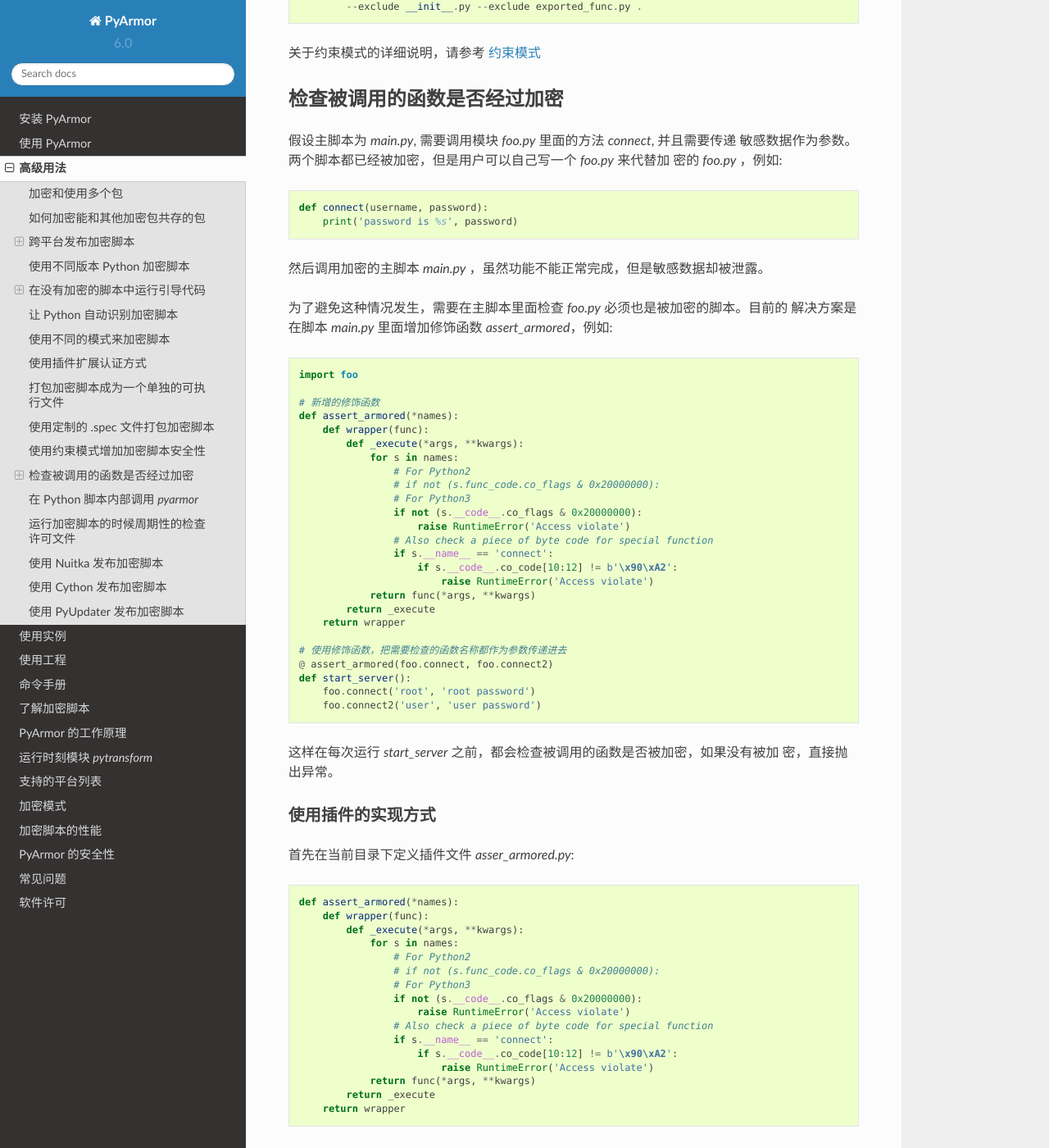
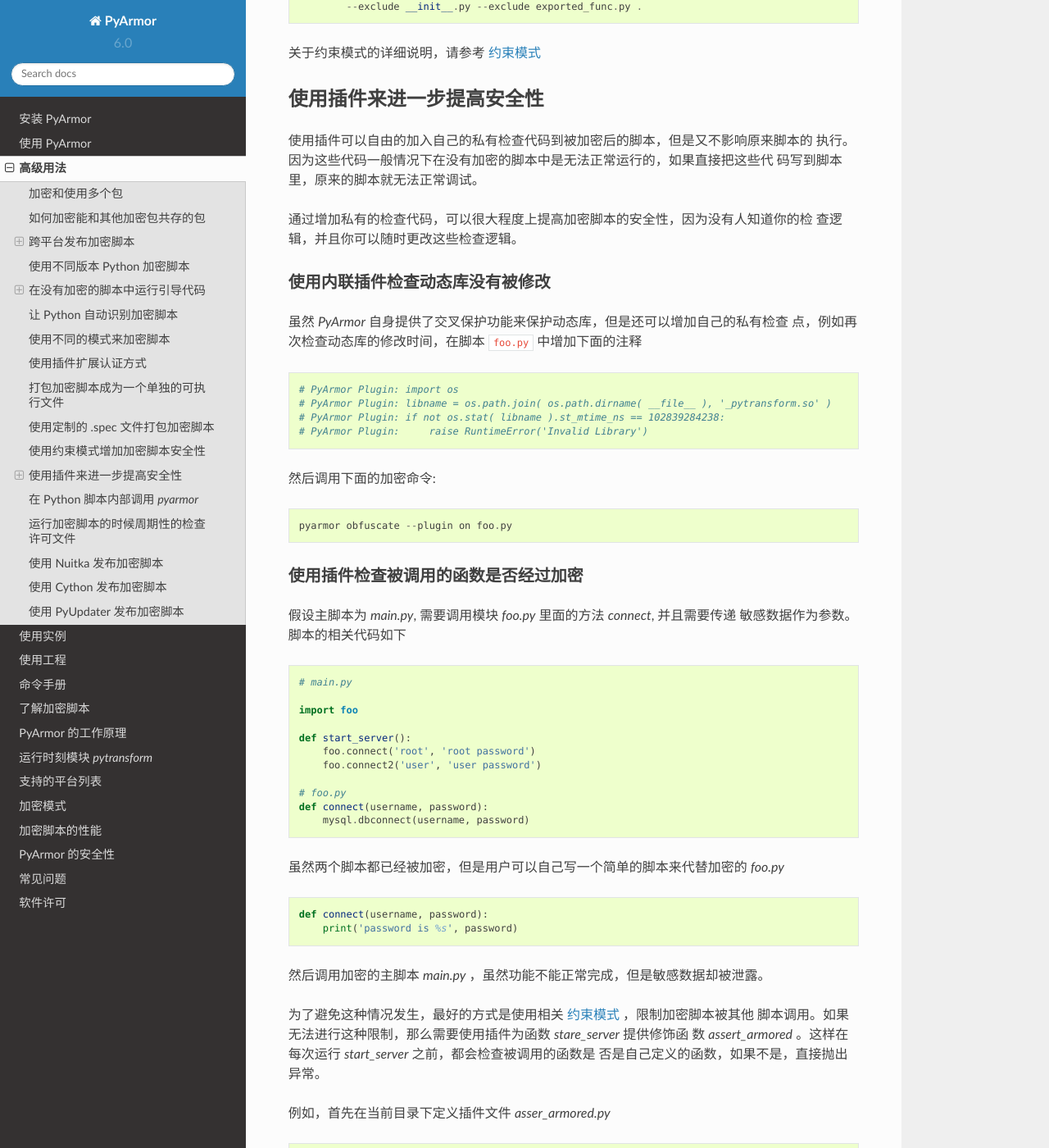
Before and after one commit to dashingsoft/pyarmor-docs-zh, a Sphinx documentation site: the page built from docs/advanced.rst, in a window 1280 px wide and 1400 px high, scrolled down 12703 px. Shown: the whole window at 82% size. Built offline with Sphinx 7.4.7 and the Read the Docs theme 2.0.0, drawn with Linux system fonts in a browser that asks for light colours; some of the changed text lies outside the part shown.

Commit message:
Refine plugin samples

```diff
--- a/docs/advanced.rst
+++ b/docs/advanced.rst
@@ -574,35 +574,77 @@
 
 关于约束模式的详细说明，请参考 :ref:`约束模式`
 
+使用插件来进一步提高安全性
+--------------------------
+
+使用插件可以自由的加入自己的私有检查代码到被加密后的脚本，但是又不影响原来脚本的
+执行。因为这些代码一般情况下在没有加密的脚本中是无法正常运行的，如果直接把这些代
+码写到脚本里，原来的脚本就无法正常调试。
+
+通过增加私有的检查代码，可以很大程度上提高加密脚本的安全性，因为没有人知道你的检
+查逻辑，并且你可以随时更改这些检查逻辑。
+
+使用内联插件检查动态库没有被修改
+~~~~~~~~~~~~~~~~~~~~~~~~~~~~~~~~
+
+虽然 `PyArmor` 自身提供了交叉保护功能来保护动态库，但是还可以增加自己的私有检查
+点，例如再次检查动态库的修改时间，在脚本 ``foo.py`` 中增加下面的注释
+
+.. code:: python
+
+  # PyArmor Plugin: import os
+  # PyArmor Plugin: libname = os.path.join( os.path.dirname( __file__ ), '_pytransform.so' )
+  # PyArmor Plugin: if not os.stat( libname ).st_mtime_ns == 102839284238:
+  # PyArmor Plugin:     raise RuntimeError('Invalid Library')
+
+然后调用下面的加密命令::
+
+  pyarmor obfuscate --plugin on foo.py
+
 .. _checking imported function is obfuscated:
 
-检查被调用的函数是否经过加密
-----------------------------
+使用插件检查被调用的函数是否经过加密
+~~~~~~~~~~~~~~~~~~~~~~~~~~~~~~~~~~~~
 
 假设主脚本为 `main.py`, 需要调用模块 `foo.py` 里面的方法 `connect`, 并且需要传递
-敏感数据作为参数。两个脚本都已经被加密，但是用户可以自己写一个 `foo.py` 来代替加
-密的 `foo.py` ，例如::
+敏感数据作为参数。脚本的相关代码如下
+
+.. code:: python
+
+    # main.py
+
+    import foo
+
+    def start_server():
+        foo.connect('root', 'root password')
+        foo.connect2('user', 'user password')
+
+    # foo.py
+    def connect(username, password):
+        mysql.dbconnect(username, password)
+
+虽然两个脚本都已经被加密，但是用户可以自己写一个简单的脚本来代替加密的 `foo.py`
+
+.. code:: python
 
     def connect(username, password):
         print('password is %s', password)
 
 然后调用加密的主脚本 `main.py` ，虽然功能不能正常完成，但是敏感数据却被泄露。
 
-为了避免这种情况发生，需要在主脚本里面检查 `foo.py` 必须也是被加密的脚本。目前的
-解决方案是在脚本 `main.py` 里面增加修饰函数 `assert_armored`，例如::
+为了避免这种情况发生，最好的方式是使用相关 :ref:`约束模式` ，限制加密脚本被其他
+脚本调用。如果无法进行这种限制，那么需要使用插件为函数 `stare_server` 提供修饰函
+数 `assert_armored` 。这样在每次运行 `start_server` 之前，都会检查被调用的函数是
+否是自己定义的函数，如果不是，直接抛出异常。
 
-    import foo
+例如，首先在当前目录下定义插件文件 `asser_armored.py`
 
-    # 新增的修饰函数
+.. code:: python
+
     def assert_armored(*names):
         def wrapper(func):
             def _execute(*args, **kwargs):
                 for s in names:
-                    # For Python2
-                    # if not (s.func_code.co_flags & 0x20000000):
-                    # For Python3
-                    if not (s.__code__.co_flags & 0x20000000):
-                        raise RuntimeError('Access violate')
                     # Also check a piece of byte code for special function
                     if s.__name__ == 'connect':
                         if s.__code__.co_code[10:12] != b'\x90\xA2':
@@ -611,37 +653,9 @@
             return _execute
         return wrapper
 
-    # 使用修饰函数，把需要检查的函数名称都作为参数传递进去
-    @ assert_armored(foo.connect, foo.connect2)
-    def start_server():
-        foo.connect('root', 'root password')
-        foo.connect2('user', 'user password')
+然后修改 `main.py`, 增加相应的插件注释桩，修改后的代码如下
 
-这样在每次运行 `start_server` 之前，都会检查被调用的函数是否被加密，如果没有被加
-密，直接抛出异常。
-
-使用插件的实现方式
-~~~~~~~~~~~~~~~~~~
-首先在当前目录下定义插件文件 `asser_armored.py`::
-
-    def assert_armored(*names):
-        def wrapper(func):
-            def _execute(*args, **kwargs):
-                for s in names:
-                    # For Python2
-                    # if not (s.func_code.co_flags & 0x20000000):
-                    # For Python3
-                    if not (s.__code__.co_flags & 0x20000000):
-                        raise RuntimeError('Access violate')
-                    # Also check a piece of byte code for special function
-                    if s.__name__ == 'connect':
-                        if s.__code__.co_code[10:12] != b'\x90\xA2':
-                            raise RuntimeError('Access violate')
-                return func(*args, **kwargs)
-            return _execute
-        return wrapper
-
-然后修改 `main.py`, 增加相应的插件注释桩，例如::
+.. code:: python
 
     import foo
 
@@ -652,15 +666,14 @@
         foo.connect('root', 'root password')
         ...
 
-这样基本不影响原来的脚本调试，在加密脚本的时候只需要指定插件就可以::
+在加密脚本的时候只需要指定插件就可以::
 
     pyarmor obfuscate --plugin assert_armored main.py
 
-.. note::
+.. important::
 
-   在 v5.7.2 之后，还支持这种格式的插件桩::
-
-       # @pyarmor_assert_armored(foo.connect, foo.connect2)
+   上面的函数 ``assert_armored`` 只是示例，不一定能正常运行，为了保证安全性，请
+   编写自己私有的检查代码。
 
 .. _call pyarmor from python script:
 
--- a/docs/usage.rst
+++ b/docs/usage.rst
@@ -201,4 +201,16 @@
 对于复杂的应用，例如传入额外的参数到 `Pyinstaller` 等，请参考命令 :ref:`pack` 和
 :ref:`如何打包加密脚本`
 
+进一步提高加密脚本的安全性
+--------------------------
+
+下面这些 `PyArmor`_ 的特征可以进一步提高加密脚本的安全性:
+
+1. 如果平台支持启用 :ref:`高级模式`
+2. 使用相应 :ref:`约束模式` 来加密脚本
+3. :ref:`使用工程` 来配置更高安全级别的加密模式 `obf_mode=2`
+4. :ref:`使用插件来进一步提高安全性`
+
+关于加密脚本的安全性的说明，请参考 :ref:`PyArmor 的安全性`
+
 .. include:: _common_definitions.txt
```
